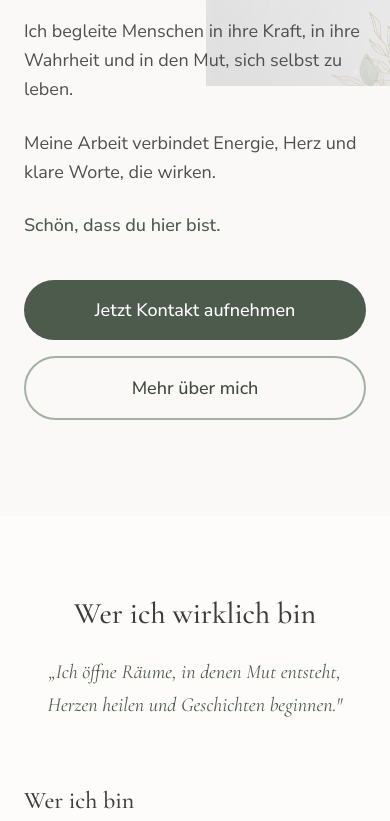
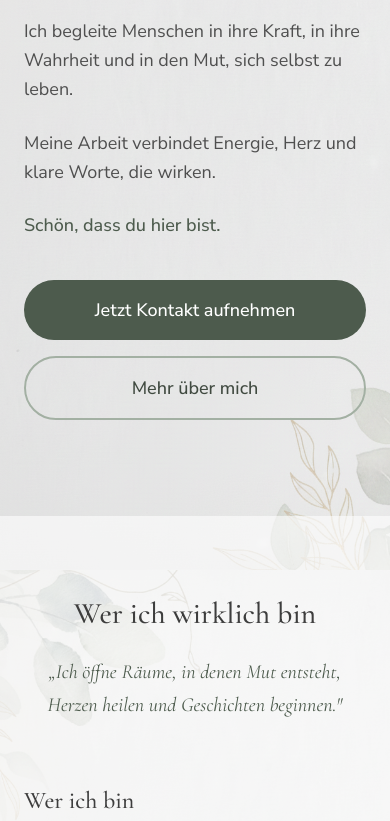
Before and after one commit to lorenzimedia/Isa, a plain HTML site: page index.html in a window 390 px wide. Shown: the part 274-1095 px from the top of the page. Drawn offline with nearby package versions, Linux system fonts and the light colour scheme.

Commit message:
Hintergrundbild auf volle Größe erweitert

```diff
--- a/index.html
+++ b/index.html
@@ -86,17 +86,10 @@
 
         .bg-leaves {
             background-image: url('Gemini_Generated_Image_spbz9uspbz9uspbz.png');
-            background-position: right top;
+            background-position: center center;
             background-repeat: no-repeat;
-            background-size: 40%;
+            background-size: cover;
             background-attachment: fixed;
-        }
-
-        @media (max-width: 768px) {
-            .bg-leaves {
-                background-size: 60%;
-                background-position: right -50px top -50px;
-            }
         }
 
         .section-fade {
```
